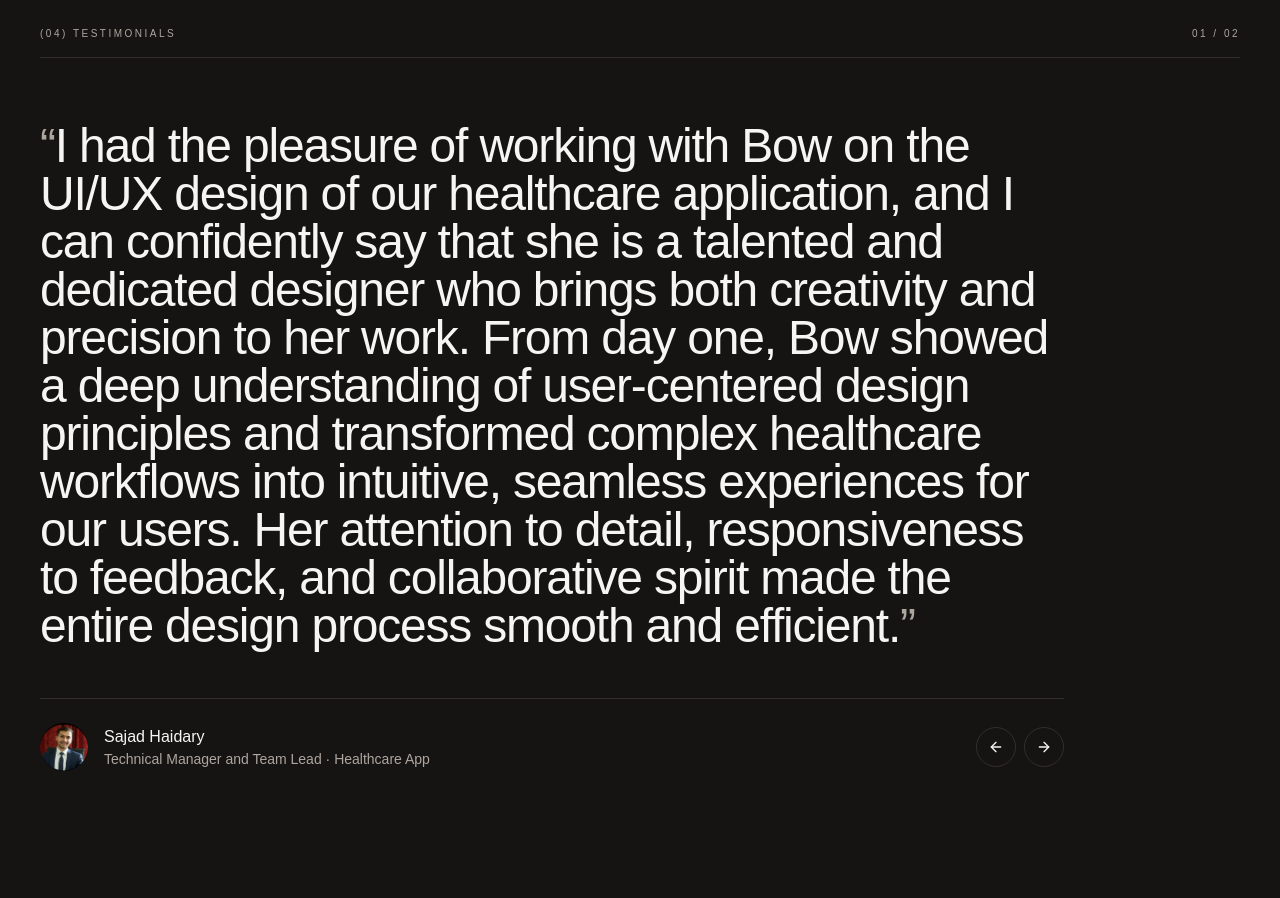
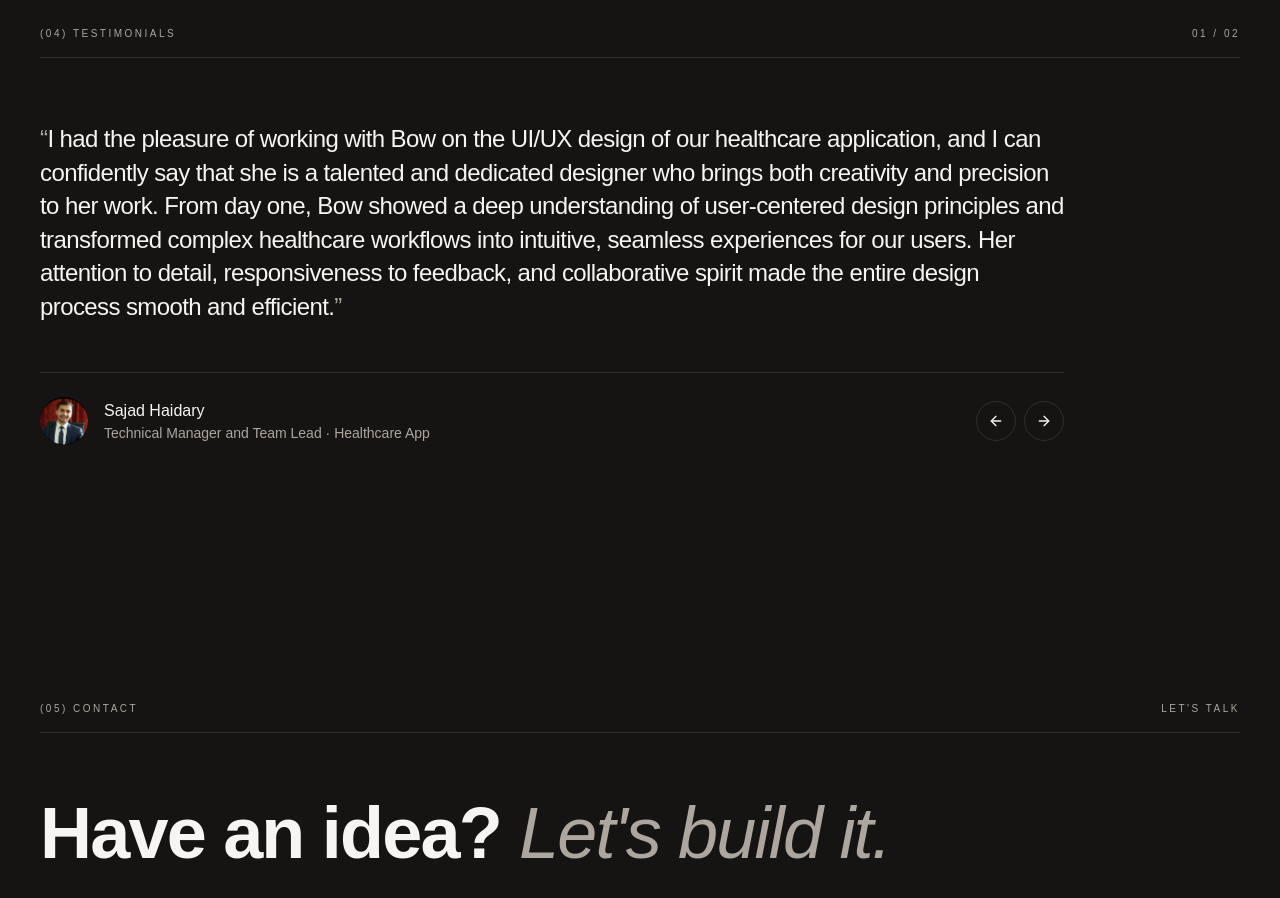
Before and after one commit to BOW-thepm/bolatito-oyeyemi-winjobi, a React (Vite) app: page / in a window 1280 px wide. Shown: the part 4800-5698 px from the top of the page. Built offline with nearby package versions, Linux system fonts and the light colour scheme; a web font is replaced by a local one.

Commit message:
Changes
Co-authored-by: BOW-thepm <174844559+BOW-thepm@users.noreply.github.com>

```diff
--- a/src/components/TestimonialsSection.tsx
+++ b/src/components/TestimonialsSection.tsx
@@ -54,7 +54,7 @@ const TestimonialsSection = () => {
           transition={{ duration: 0.6 }}
           className="max-w-5xl"
         >
-          <p className="text-2xl md:text-4xl lg:text-5xl font-light leading-[1.25] tracking-tight text-foreground">
+          <p className="text-[24px] font-light leading-[1.4] tracking-tight text-foreground">
             <span className="text-muted-foreground">“</span>
             {testimonial.content}
             <span className="text-muted-foreground">”</span>
```
